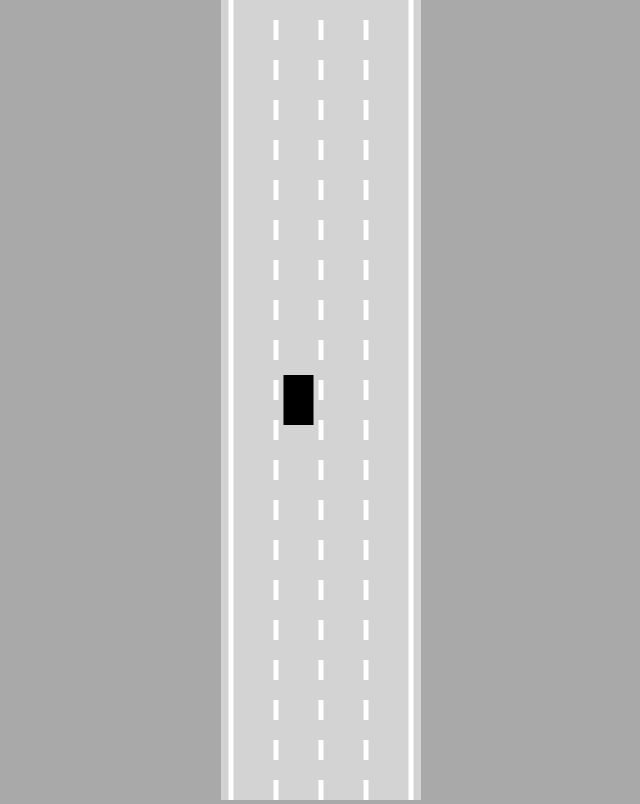
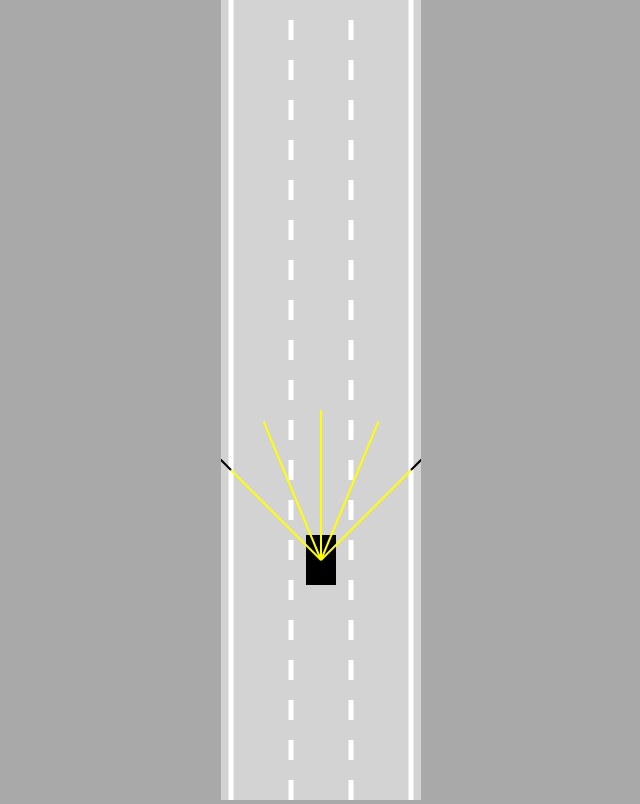
Before and after one commit to ameyg910/self-driving-car-algo-with-nn, a plain HTML site: page index.html in a window 1280 px wide. Shown: the whole page, without its empty margins (319-959 px from the left). Drawn offline with Linux system fonts and the light colour scheme.

Commit message:
Artificial sensors made

```diff
--- a/car.js
+++ b/car.js
@@ -1,20 +1,25 @@
 class Car{
-    constructor(x, y, width, height){
+    constructor(x,y,width,height){
         this.x=x;
         this.y=y;
         this.width=width;
         this.height=height;
 
-        this.speed=0,
-        this.acceleration=0.2,
-        this.maxSpeed=4,
-        this.friction=0.05
+        this.speed=0;
+        this.acceleration=0.2;
+        this.maxSpeed=3;
+        this.friction=0.05;
         this.angle=0;
-        this.controls = new Controls();
+
+        this.sensor=new Sensor(this);
+        this.controls=new Controls();
     }
-    update(){
+
+    update(roadBorders){
         this.#move();
+        this.sensor.update(roadBorders);
     }
+
     #move(){
         if(this.controls.forward){
             this.speed+=this.acceleration;
@@ -22,12 +27,14 @@ class Car{
         if(this.controls.reverse){
             this.speed-=this.acceleration;
         }
+
         if(this.speed>this.maxSpeed){
             this.speed=this.maxSpeed;
         }
-        if(this.speed<-this.maxSpeed){
-            this.speed=-this.maxSpeed;
+        if(this.speed<-this.maxSpeed/2){
+            this.speed=-this.maxSpeed/2;
         }
+
         if(this.speed>0){
             this.speed-=this.friction;
         }
@@ -37,6 +44,7 @@ class Car{
         if(Math.abs(this.speed)<this.friction){
             this.speed=0;
         }
+
         if(this.speed!=0){
             const flip=this.speed>0?1:-1;
             if(this.controls.left){
@@ -46,13 +54,16 @@ class Car{
                 this.angle-=0.03*flip;
             }
         }
+
         this.x-=Math.sin(this.angle)*this.speed;
         this.y-=Math.cos(this.angle)*this.speed;
     }
+
     draw(ctx){
         ctx.save();
-        ctx.translate(this.x, this.y);
+        ctx.translate(this.x,this.y);
         ctx.rotate(-this.angle);
+
         ctx.beginPath();
         ctx.rect(
             -this.width/2,
@@ -63,5 +74,7 @@ class Car{
         ctx.fill();
 
         ctx.restore();
+
+        this.sensor.draw(ctx);
     }
 }
--- a/index.html
+++ b/index.html
@@ -7,6 +7,7 @@
 </head>
 <body>
     <canvas id="myCanvas"></canvas>
+    <script src="sensor.js"></script>
     <script src="utils.js"></script>
     <script src="road.js"></script>
     <script src="controls.js"></script>
--- a/main.js
+++ b/main.js
@@ -1,17 +1,19 @@
-const canvas =document.getElementById("myCanvas");
+const canvas=document.getElementById("myCanvas");
 canvas.width=200;
 
 const ctx = canvas.getContext("2d");
-const road = new Road(canvas.width/2, canvas.width*0.9);
-const car = new Car(road.getLaneCenter(1), 100, 30, 50);
+const road=new Road(canvas.width/2,canvas.width*0.9);
+const car=new Car(road.getLaneCenter(1),100,30,50);
+
 animate();
 
 function animate(){
-    car.update();
+    car.update(road.borders);
+
     canvas.height=window.innerHeight;
 
     ctx.save();
-    ctx.translate(0, -car.y+canvas.height*0.5);
+    ctx.translate(0,-car.y+canvas.height*0.7);
 
     road.draw(ctx);
     car.draw(ctx);
--- a/road.js
+++ b/road.js
@@ -1,53 +1,55 @@
 class Road{
-    constructor(x, width, laneCount=4){
-        this.x = x;
+    constructor(x,width,laneCount=3){
+        this.x=x;
         this.width=width;
         this.laneCount=laneCount;
 
         this.left=x-width/2;
         this.right=x+width/2;
 
-        const infinity=10000;
+        const infinity=1000000;
         this.top=-infinity;
         this.bottom=infinity;
 
-        const topLeft={x:this.left, y:this.top};
-        const topRight={x:this.right, y:this.top};
-        const bottomLeft={x:this.left, y:this.bottom};
-        const bottomRight={x:this.right, y:this.bottom};
+        const topLeft={x:this.left,y:this.top};
+        const topRight={x:this.right,y:this.top};
+        const bottomLeft={x:this.left,y:this.bottom};
+        const bottomRight={x:this.right,y:this.bottom};
         this.borders=[
-            [topLeft, bottomLeft],
-            [topRight, bottomRight]
+            [topLeft,bottomLeft],
+            [topRight,bottomRight]
         ];
     }
+
     getLaneCenter(laneIndex){
         const laneWidth=this.width/this.laneCount;
         return this.left+laneWidth/2+
-        Math.min(laneIndex, this.laneCount-1)*laneWidth;
+            Math.min(laneIndex,this.laneCount-1)*laneWidth;
     }
+
     draw(ctx){
         ctx.lineWidth=5;
         ctx.strokeStyle="white";
 
-        for(let i = 1; i<=this.laneCount-1; i++){
-               const x = lerp(
+        for(let i=1;i<=this.laneCount-1;i++){
+            const x=lerp(
                 this.left,
                 this.right,
                 i/this.laneCount
+            );
 
-               );
-                ctx.setLineDash([20, 20]);
+            ctx.setLineDash([20,20]);
             ctx.beginPath();
-               ctx.moveTo(x, this.top);
-               ctx.lineTo(x, this.bottom);
+            ctx.moveTo(x,this.top);
+            ctx.lineTo(x,this.bottom);
             ctx.stroke();
         }
 
         ctx.setLineDash([]);
         this.borders.forEach(border=>{
             ctx.beginPath();
-          ctx.moveTo(border[0].x, border[0].y);
-          ctx.lineTo(border[1].x, border[1].y);
+            ctx.moveTo(border[0].x,border[0].y);
+            ctx.lineTo(border[1].x,border[1].y);
             ctx.stroke();
         });
     }
--- a/sensor.js
+++ b/sensor.js
@@ -0,0 +1,100 @@
+class Sensor{
+    constructor(car){
+        this.car=car;
+        this.rayCount=5;
+        this.rayLength=150;
+        this.raySpread=Math.PI/2;
+
+        this.rays=[];
+        this.readings=[];
+    }
+
+    update(roadBorders){
+        this.#castRays();
+        this.readings=[];
+        for(let i=0;i<this.rays.length;i++){
+            this.readings.push(
+                this.#getReading(this.rays[i],roadBorders)
+            );
+        }
+    }
+
+    #getReading(ray,roadBorders){
+        let touches=[];
+
+        for(let i=0;i<roadBorders.length;i++){
+            const touch=getIntersection(
+                ray[0],
+                ray[1],
+                roadBorders[i][0],
+                roadBorders[i][1]
+            );
+            if(touch){
+                touches.push(touch);
+            }
+        }
+
+        if(touches.length==0){
+            return null;
+        }else{
+            const offsets=touches.map(e=>e.offset);
+            const minOffset=Math.min(...offsets);
+            return touches.find(e=>e.offset==minOffset);
+        }
+    }
+
+    #castRays(){
+        this.rays=[];
+        for(let i=0;i<this.rayCount;i++){
+            const rayAngle=lerp(
+                this.raySpread/2,
+                -this.raySpread/2,
+                this.rayCount==1?0.5:i/(this.rayCount-1)
+            )+this.car.angle;
+
+            const start={x:this.car.x, y:this.car.y};
+            const end={
+                x:this.car.x-
+                    Math.sin(rayAngle)*this.rayLength,
+                y:this.car.y-
+                    Math.cos(rayAngle)*this.rayLength
+            };
+            this.rays.push([start,end]);
+        }
+    }
+
+    draw(ctx){
+        for(let i=0;i<this.rayCount;i++){
+            let end=this.rays[i][1];
+            if(this.readings[i]){
+                end=this.readings[i];
+            }
+
+            ctx.beginPath();
+            ctx.lineWidth=2;
+            ctx.strokeStyle="yellow";
+            ctx.moveTo(
+                this.rays[i][0].x,
+                this.rays[i][0].y
+            );
+            ctx.lineTo(
+                end.x,
+                end.y
+            );
+            ctx.stroke();
+
+            ctx.beginPath();
+            ctx.lineWidth=2;
+            ctx.strokeStyle="black";
+            ctx.moveTo(
+                this.rays[i][1].x,
+                this.rays[i][1].y
+            );
+            ctx.lineTo(
+                end.x,
+                end.y
+            );
+            ctx.stroke();
+        }
+    }
+}
--- a/utils.js
+++ b/utils.js
@@ -1,3 +1,23 @@
 function lerp(A,B,t){
     return A+(B-A)*t;
 }
+
+function getIntersection(A,B,C,D){
+    const tTop=(D.x-C.x)*(A.y-C.y)-(D.y-C.y)*(A.x-C.x);
+    const uTop=(C.y-A.y)*(A.x-B.x)-(C.x-A.x)*(A.y-B.y);
+    const bottom=(D.y-C.y)*(B.x-A.x)-(D.x-C.x)*(B.y-A.y);
+
+    if(bottom!=0){
+        const t=tTop/bottom;
+        const u=uTop/bottom;
+        if(t>=0 && t<=1 && u>=0 && u<=1){
+            return {
+                x:lerp(A.x,B.x,t),
+                y:lerp(A.y,B.y,t),
+                offset:t
+            }
+        }
+    }
+
+    return null;
+}
```
Lines whose indentation alone changed are shown as unchanged.
